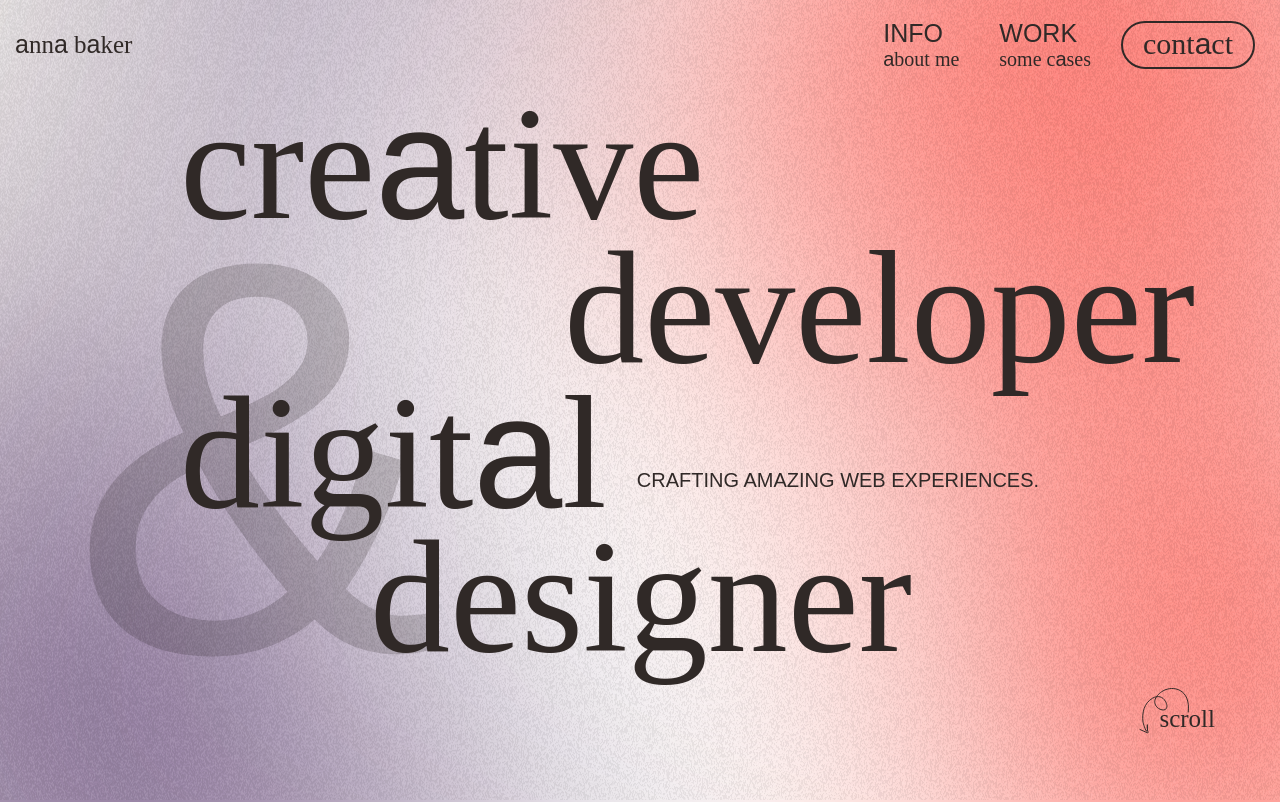
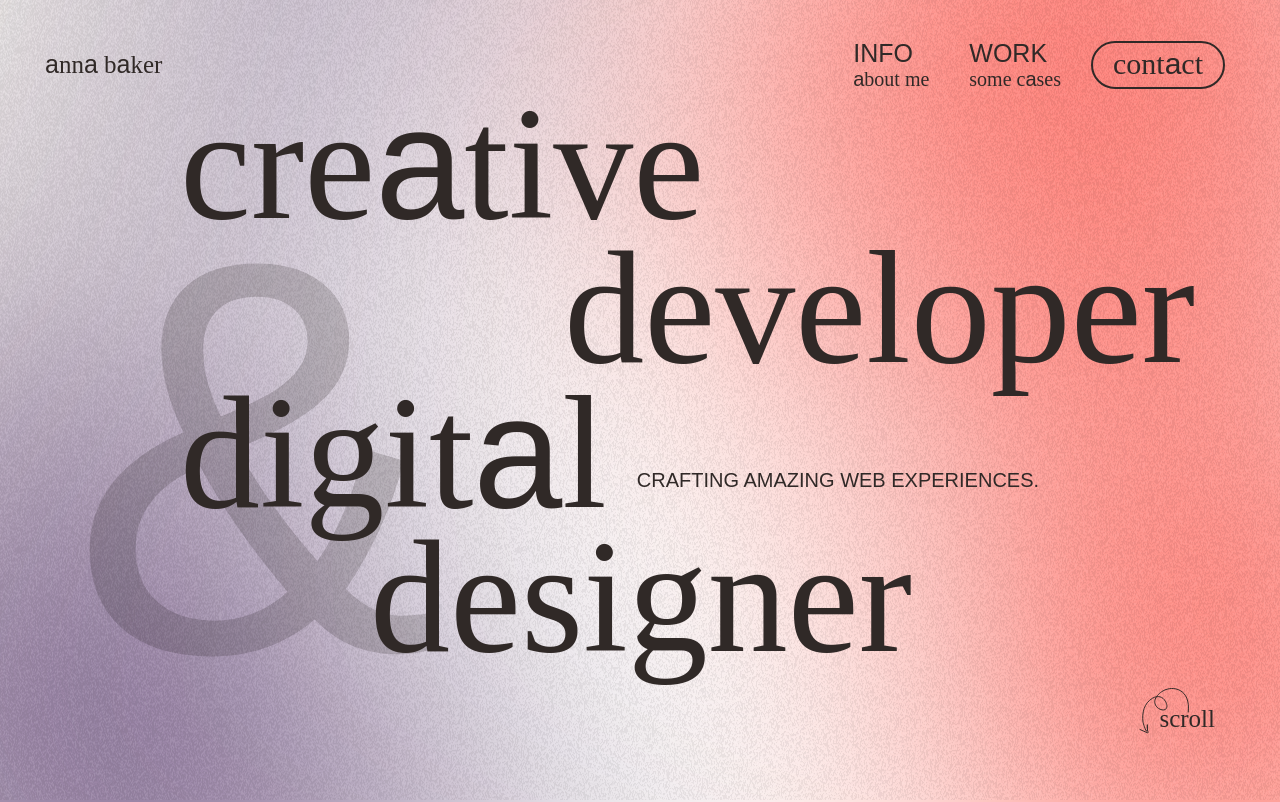
Before and after one commit to abaker93/portfolio, a React (Create React App) app: page / in a window 1280 px wide. Shown: the top 802 px of the page. Built offline with nearby package versions, Linux system fonts and the light colour scheme; a web font is replaced by a local one.

Commit message:
style cleanup

```diff
--- a/src/components/Navbar.js
+++ b/src/components/Navbar.js
@@ -15,7 +15,7 @@ const Navbar = () => {
 	}
 
 	return (
-			<nav className={`navbar navbar-expand-sm${scroll ? " scroll" : ""}`}>
+			<nav className={`navbar navbar-expand-sm p-4${scroll ? " scroll" : ""}`}>
 				<div className="container-fluid">
 					<Link to="/" className="navbar-brand h4 mb-0 a">anna baker</Link>
 					<button
--- a/src/scss/_custom.scss
+++ b/src/scss/_custom.scss
@@ -10,19 +10,24 @@
 
 .ff-sans { font-family: $font-family-sans-serif !important; }
 .ff-serif-deco { font-family: $font-family-serif-decoration !important; }
-
-.a > i {
-	font-style:inherit !important;
-	font-family: $font-family-serif-decoration !important;
-}
 ////
 
 
 
 //~~	overrides  ~~~~~~~~~~~~~~~~~~~~~~~~~~~~~~~//
+::selection {
+	color: $cream-300;
+	background-color: $secondary;
+}
+
 #root {
 	position: relative;
 	overflow: hidden;
+}
+
+.a > i {
+	font-style:inherit !important;
+	font-family: $font-family-serif-decoration !important;
 }
 
 .icon-link {
```
Also changed, not shown: src/main.css, 1 other file (tests, documents, lock files or other folders).
